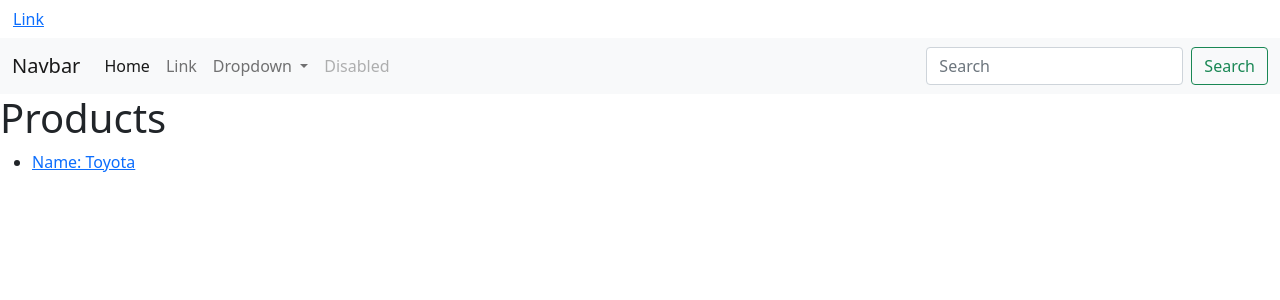
After one commit to piotrwro/store, a Django app: page /product in a window 1280 px wide. The commit adds this page. Shown: the top 300 px of the page. Run offline with Django 3.2, Linux system fonts and the light colour scheme; data comes from the database, SQL or seed files in the repository; both versions use the stored data as it was after the commit; some libraries are stand-ins or nearby versions.

Commit message:
Views to product

```diff
--- a/store/urls.py
+++ b/store/urls.py
@@ -14,18 +14,20 @@ Including another URLconf
     2. Add a URL to urlpatterns:  path('blog/', include('blog.urls'))
 """
 import debug_toolbar
+from django.conf import settings
+from django.conf.urls.static import static
 from django.contrib import admin
-from django.template.context_processors import static
 from django.urls import path, include
 
-from store.store import settings
+
 
 urlpatterns = [
     path('admin/', admin.site.urls),
     path('', include('home.urls')),
+    path('product', include('store1.urls')),
     path('__debug__/', include(debug_toolbar.urls)),
 
 
 ]
-if  settings.DEBUG:
+if settings.DEBUG:
     urlpatterns += static(settings.MEDIA_URL, document_root=settings.MEDIA_ROOT)
--- /dev/null
+++ b/store1/templates/store1/products.html
@@ -0,0 +1,18 @@
+{% extends 'base.html' %}
+
+{% block title %}Products{% endblock %}
+
+{% block container %}
+    <h1>Products</h1>
+
+    <ul>
+        {% for product in products %}
+            <li>
+                <a href="{% url 'store1:product' product.pk%}"><span>Name: {{ product.name }}</span></a>
+            </li>
+            {% empty %}
+            <p>0 products</p>
+
+        {% endfor %}
+    </ul>
+{% endblock %}
--- /dev/null
+++ b/store1/urls.py
@@ -0,0 +1,9 @@
+from django.urls import path
+
+from . import views
+
+app_name = 'store1'
+urlpatterns = [
+    path('', views.product_list, name='store1'),
+    path('<int:pk>', views.product, name="product")
+]
--- a/store1/views.py
+++ b/store1/views.py
@@ -1,3 +1,17 @@
-from django.shortcuts import render
+from django.shortcuts import render, get_object_or_404
+from store1.models import Product
 
-# Create your views here.
+from store1.models import ProductImage
+
+
+def product_list(request):
+    products = Product.objects.all()
+    return render(request, "store1/products.html", {'products': products})
+
+
+def product(request, pk):
+    item = get_object_or_404(Product, pk=pk)
+    product_image = Product.objects.filter(pk=pk).prefetch_related('images').first()
+
+
+    return render(request, 'store1/product.html', {'product': item, "image": product_image})
--- a/templates/base.html
+++ b/templates/base.html
@@ -15,14 +15,7 @@
 
 </head>
 <body>
-<button type="button" class="btn btn-primary">Primary</button>
-<button type="button" class="btn btn-secondary">Secondary</button>
-<button type="button" class="btn btn-success">Success</button>
-<button type="button" class="btn btn-danger">Danger</button>
-<button type="button" class="btn btn-warning">Warning</button>
-<button type="button" class="btn btn-info">Info</button>
-<button type="button" class="btn btn-light">Light</button>
-<button type="button" class="btn btn-dark">Dark</button>
+
 
 <button type="button" class="btn btn-link">Link</button>
 <nav class="navbar navbar-expand-lg navbar-light bg-light">
```
Also changed, not shown: store/settings.py (+7 -0 lines), store1/forms.py (added, +8 -0 lines), store1/templates/store1/product.html (added, +16 -0 lines), db.sqlite3, media/product images/img.png (added).
